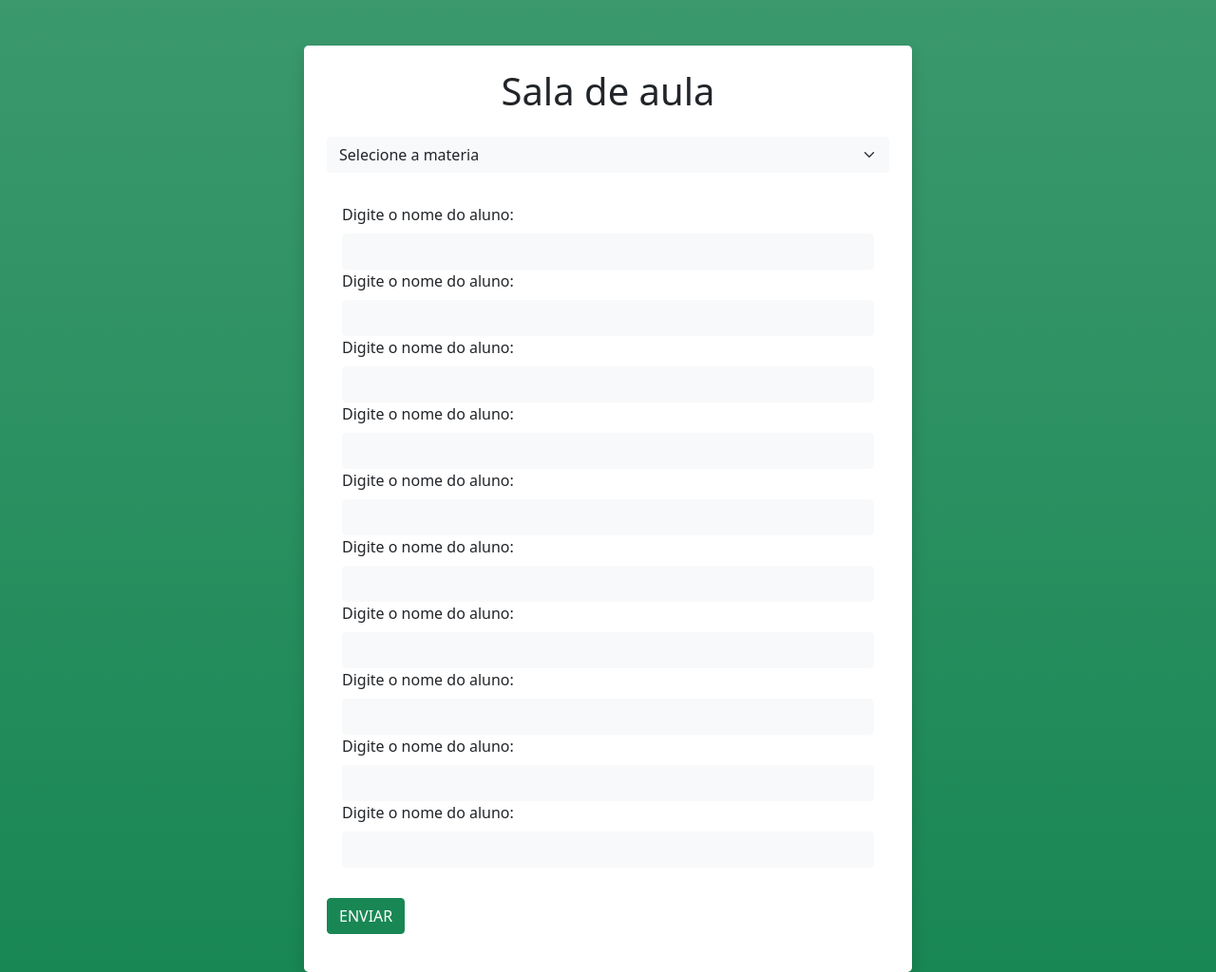
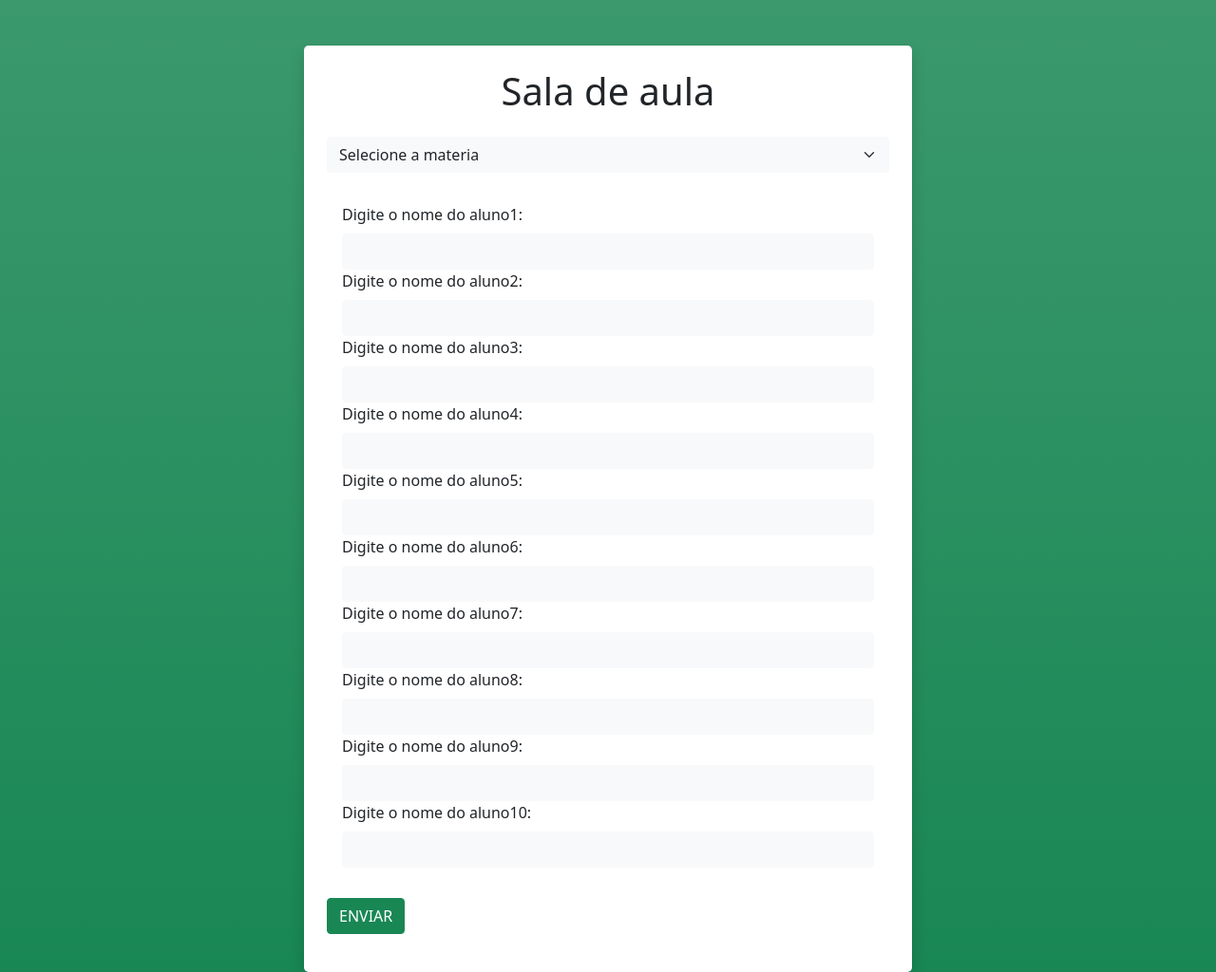
Before and after one commit to GBielMendes7/EletivaI-LinguagemdeProgamacaoIV, a PHP site: page / in a window 1280 px wide. Shown: the whole page at 95% size. Run offline with PHP 8.4, Linux system fonts and the light colour scheme.

Commit message:
lista3exercicio2pt

```diff
--- a/Lista de Exercicios 3/lista3Exercico2/index.php
+++ b/Lista de Exercicios 3/lista3Exercico2/index.php
@@ -29,9 +29,9 @@
             <?php
                 for ($i=1; $i <= 10; $i++){
             ?>
-            <label for="aluno" class="form-label">Digite o nome do aluno:</label>
+            <label for="aluno<?= $i ?>" class="form-label">Digite o nome do aluno<?= $i ?>:</label>
 
-            <input type="text" class="form-control bg-light border border-light" id="aluno" name="aluno">
+            <input type="text" class="form-control bg-light border border-light" id="aluno<?= $i ?>" name="aluno<?= $i ?>">
             <?php
                 }
             ?>
```
Also changed, not shown: Lista de Exercicios 3/lista3Exercico2/resposta.php (+7 -2 lines).
